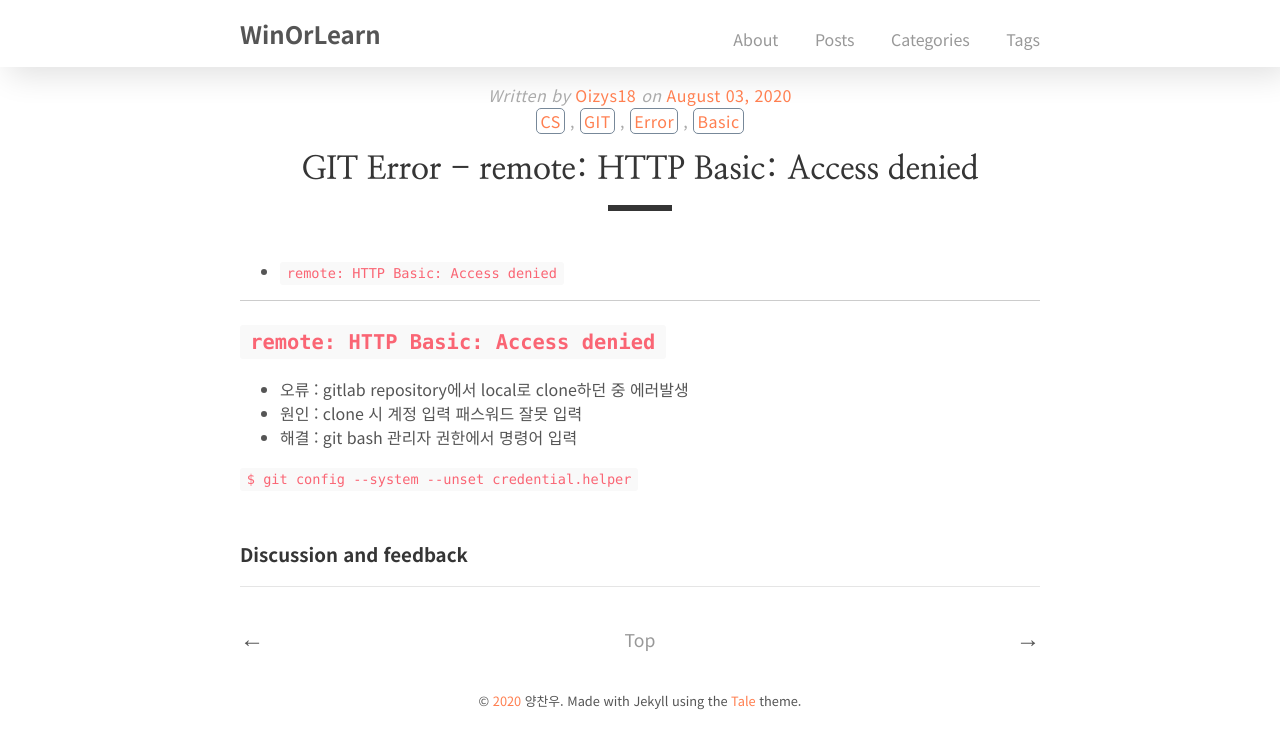
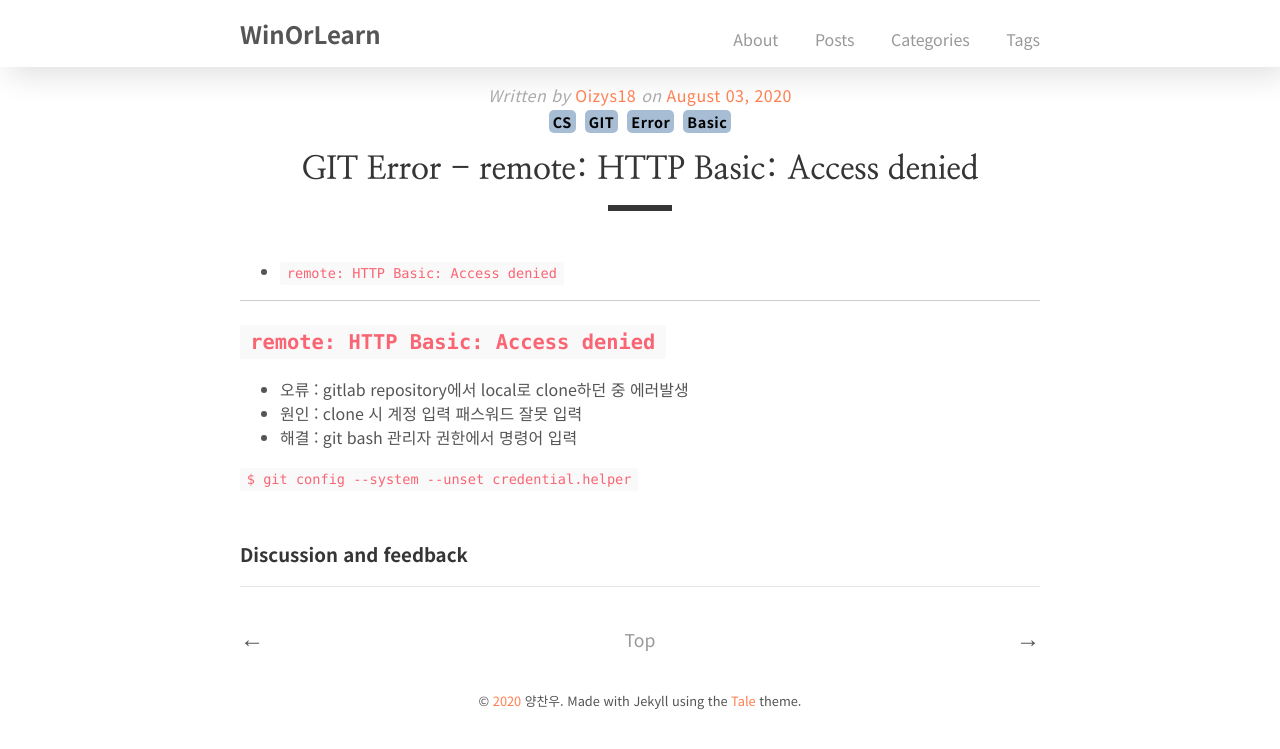
Before and after one commit to Oizys18/blog_depreciated, a Jekyll site: the page built from _posts/GIT/2020-08-03-Git-Error02.md, in a window 1280 px wide. Shown: the top 749 px of the page. Built offline with Jekyll 4.4.1, drawn with Linux system fonts in a browser that asks for light colours; comment, search, counter and statistics services are not loaded.

Commit message:
Mod tag style, font-color and tag box color?

```diff
--- a/_layouts/post.html
+++ b/_layouts/post.html
@@ -18,7 +18,7 @@ layout: default
       {% if page.tags != empty %}
       {% for tag in page.tags %}
     <a href="/tags/archives#{{ tag | escape }}" class="post-tag">{{tag}}</a>
-    {% if forloop.index != page.tags.size %},{% endif %}
+    <!-- {% if forloop.index != page.tags.size %},{% endif %} -->
     {% endfor %}
     {% endif %}
   </div>
--- a/_sass/tale/_post.scss
+++ b/_sass/tale/_post.scss
@@ -15,7 +15,7 @@
   &-title {
     color: $default-shade;
     font-family: $nanum;
-    font-weight:bold;
+    font-weight: bold;
     font-size: 2rem;
     margin: 1rem 0;
     text-align: center;
@@ -32,6 +32,7 @@
     margin: 0 0 1rem;
     text-align: justify;
   }
+
   a:hover {
     text-decoration: none;
   }
@@ -62,15 +63,21 @@
   }
 }
 
-.post-tag{
-  &-list{
-    margin-top:0.15em;
+.post-tag {
+  &-list {
+    margin-top: 0.15em;
   }
+
   padding:0 0.2em 0 0.2em;
-  border:1px solid lightslategray;
+  background:rgb(166, 189, 212);
+  border:1px solid transparent;
   border-radius: 5px;
-  &:hover{
-    background-color:lightgrey;
+  color:black;
+  font-weight:bolder;
+  font-size:0.9em;
+  margin:0.15em;
+  &:hover {
+    background-color: lightgrey;
     text-decoration: none;
   }
 }
```
